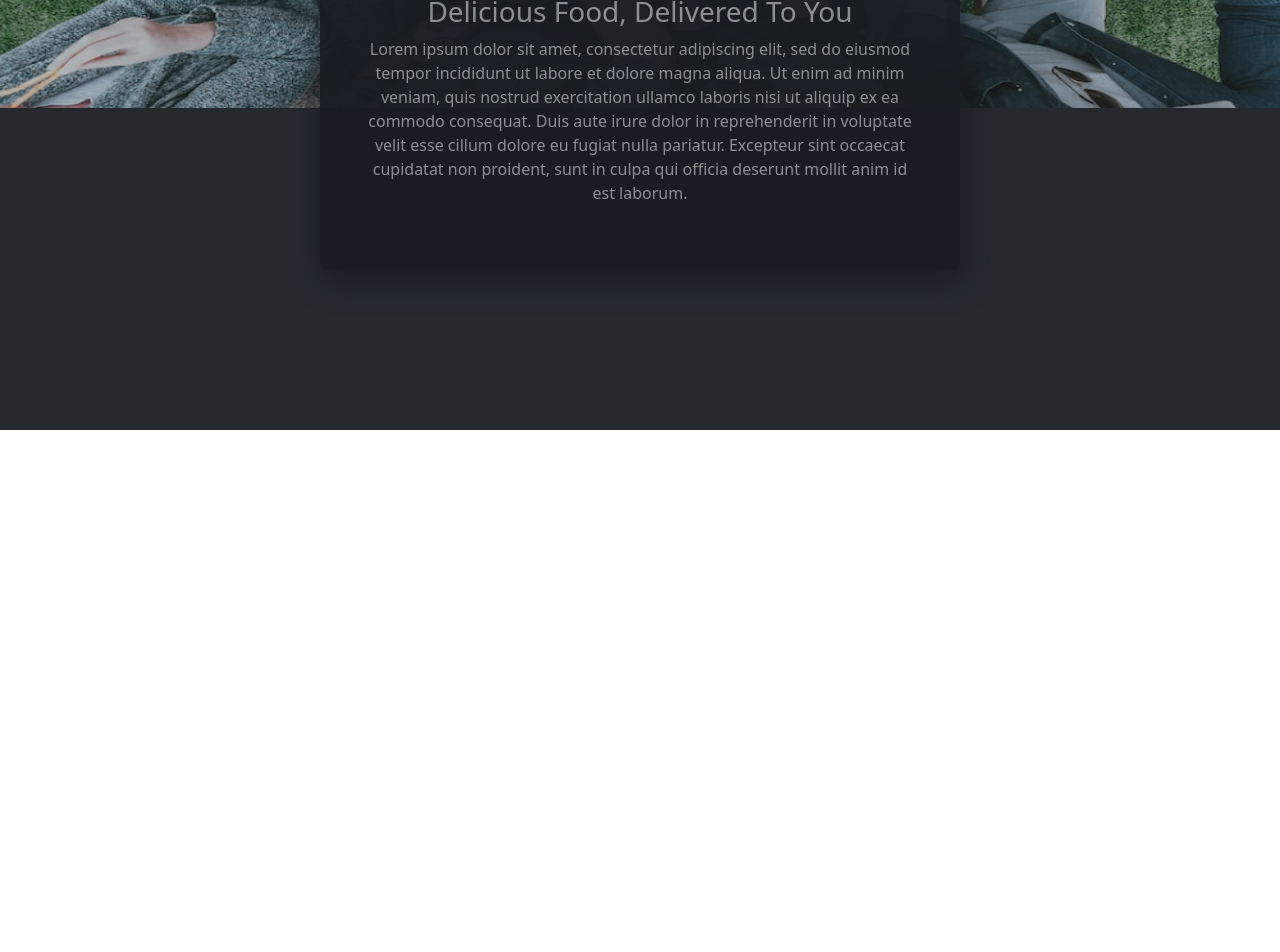
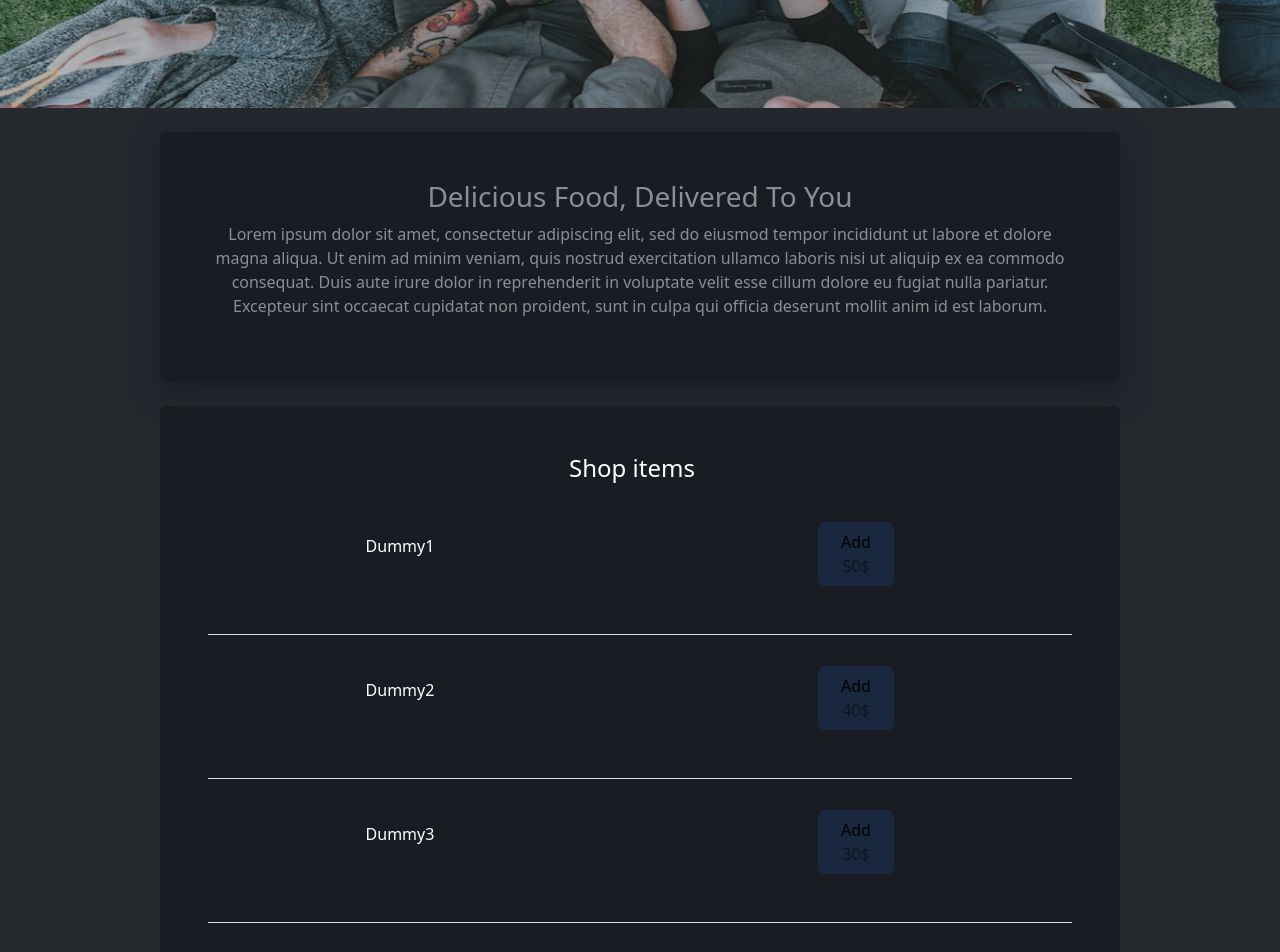
Before and after one commit to ALVONTERO/foodApp, a React (Create React App) app: page / in a window 1280 px wide. Shown: the part 620-1572 px from the top of the page. Before the commit the page ends 1050 px from the top, so only its background shows below. Built offline with nearby package versions, Linux system fonts and the light colour scheme.

Commit message:
fix navbar bugs

```diff
--- a/src/App.css
+++ b/src/App.css
@@ -22,6 +22,7 @@
     max-height: 440px;
     opacity: 0.7;
 }
+
 @keyframes transitionIn {
     from{
         opacity: 0;
@@ -37,12 +38,45 @@
 }
 .App .open-qoute{
     background-color: var(--grey-color);
-    width: 50%;
+     /* width: 50%;
     text-align: center;
     position: relative;
     top: 50%;
     left: 25%;
-    transform: translate(0%,-50%);
+    transform: translate(0%,-50%);  */
     box-shadow: 2px 10px 30px var(--grey-color);
     animation: transitionIn 0.75s;
+    margin: 0;
+    padding: 0;
 }
+
+.dummy{
+    margin: 0;
+    padding: 0;
+}
+
+.App .list-of-food{
+    background-color: var(--grey-color);
+    position: relative;
+}
+.App .list-of-food button{
+    background-color: var(--dark-color);
+    border: none;
+    outline: none;
+    transition: ease-in-out 0.5s;
+}
+.App .list-of-food button:hover{
+    background-color: var(--white-color);
+    border: none;
+    outline: none;
+    transition: ease-in-out 0.5s;
+}
+
+
+.App .after-item{
+    content: "";
+    width: 90%;
+    position: absolute;
+    left: 5%;
+    border-bottom: 1px solid #e2e2e2;
+}
--- a/src/App.js
+++ b/src/App.js
@@ -2,11 +2,47 @@ import Navbars from "./components/Navbars";
 import "bootstrap/dist/css/bootstrap.min.css";
 import "./App.css";
 import Dummy from "./components/Dummy";
+import { useState } from "react";
+import Card from "./components/Card";
+import { Col, Row } from "react-bootstrap";
 function App() {
+  const [Counter, setCounter] = useState(0);
+  const [dummyItems, setDummyItems] = useState([
+    { dummyItem: "Dummy1", price: `50$` },
+    { dummyItem: "Dummy2", price: `40$` },
+    { dummyItem: "Dummy3", price: `30$` },
+    { dummyItem: "Dummy4", price: `80$` },
+  ]);
+  console.log();
   return (
     <div className="App">
-      <Navbars />
+      <Navbars counter={Counter} />
       <Dummy />
+      <Card>
+
+          <h4 className="me-3 text-white text-center">Shop items</h4>
+
+        {dummyItems.map((item, i) => {
+          return (
+            <Row className="w-100 text-center" key={i}>
+              <Row className="p-4 mb-4 mt-2 align-items-center">
+                <Col lg={6} className="col-md-4">
+                  <p className=" text-white">{item.dummyItem}</p>
+                </Col>
+                <Col lg={6} className="ms-auto col-md-4">
+                  <button className="me-auto rounded py-2 px-3">
+                    Add
+                    <div className="text-black-50 mx-2 p-0">{item.price}</div>
+                  </button>
+                </Col>
+              </Row>
+              <Row>
+                <div className="after-item" key={Math.random()}></div>
+              </Row>
+            </Row>
+          );
+        })}
+      </Card>
     </div>
   );
 }
--- /dev/null
+++ b/src/components/Card.js
@@ -0,0 +1,13 @@
+import React from "react";
+
+function Card(props) {
+  return (
+    <div
+      className="list-of-food d-flex flex-column w-75  m-auto align-items-center my-0 py-5 rounded"
+    >
+        {props.children}
+    </div>
+  );
+}
+
+export default Card;
--- a/src/components/Dummy.js
+++ b/src/components/Dummy.js
@@ -1,15 +1,14 @@
 import React from "react";
-import { Container } from "react-bootstrap";
+import { Col, Container } from "react-bootstrap";
 import FoodImage from "../assets/images/food-table.jfif";
 
 function Dummy() {
   return (
-    <div>
-      {" "}
+    <div className="dummy">
       <Container fluid className="px-0 bg-img">
         <img className="img w-100 img-fluid" src={FoodImage} alt="food-table" />
       </Container>
-      <div className="open-qoute p-5 rounded text-white-50">
+      <Col className="open-qoute col-sm-6 text-md-center justify-content-center w-75 m-auto my-4 p-5 rounded text-white-50">
         <h3>Delicious Food, Delivered To You</h3>
         <p>
           Lorem ipsum dolor sit amet, consectetur adipiscing elit, sed do
@@ -20,7 +19,7 @@ function Dummy() {
           pariatur. Excepteur sint occaecat cupidatat non proident, sunt in
           culpa qui officia deserunt mollit anim id est laborum.
         </p>
-      </div>
+      </Col>
     </div>
   );
 }
--- a/src/components/Navbars.js
+++ b/src/components/Navbars.js
@@ -12,8 +12,7 @@ import "bootstrap/dist/css/bootstrap.min.css";
 import { useState } from "react";
 import "./Navbars.css";
 
-function Navbars() {
-  const [Counter, setCounter] = useState(0);
+function Navbars(props) {
   return (
     <div>
       <Navbar bg="dark" expand="md">
@@ -26,7 +25,7 @@ function Navbars() {
                 <ShoppingCartIcon />
                 Your Cart
                 <div className="counter text-white ms-3 p-2 bg-primary rounded-circle">
-                  {Counter}
+                  {props.counter}
                 </div>
               </Button>
             </Form>
```
